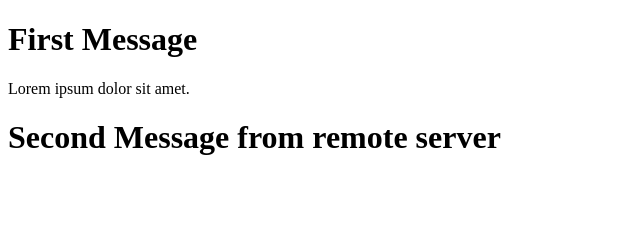
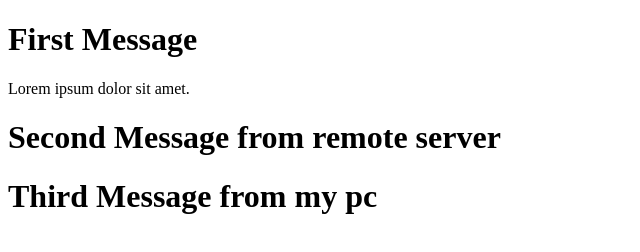
Before and after one commit to Keshav1405/git-cli, a plain HTML site: page Design/index.html in a window 1280 px wide. Shown: the whole page, without its empty margins (0-640 px from the left). Drawn offline with Linux system fonts and the light colour scheme.

Commit message:
third commit from my pc

```diff
--- a/Design/index.html
+++ b/Design/index.html
@@ -10,5 +10,6 @@
     <h1>First Message</h1>
     <p>Lorem ipsum dolor sit amet.</p>
     <h1>Second Message from remote server</h1>
+    <h1>Third Message from my pc</h1>
 </body>
 </html>
```
